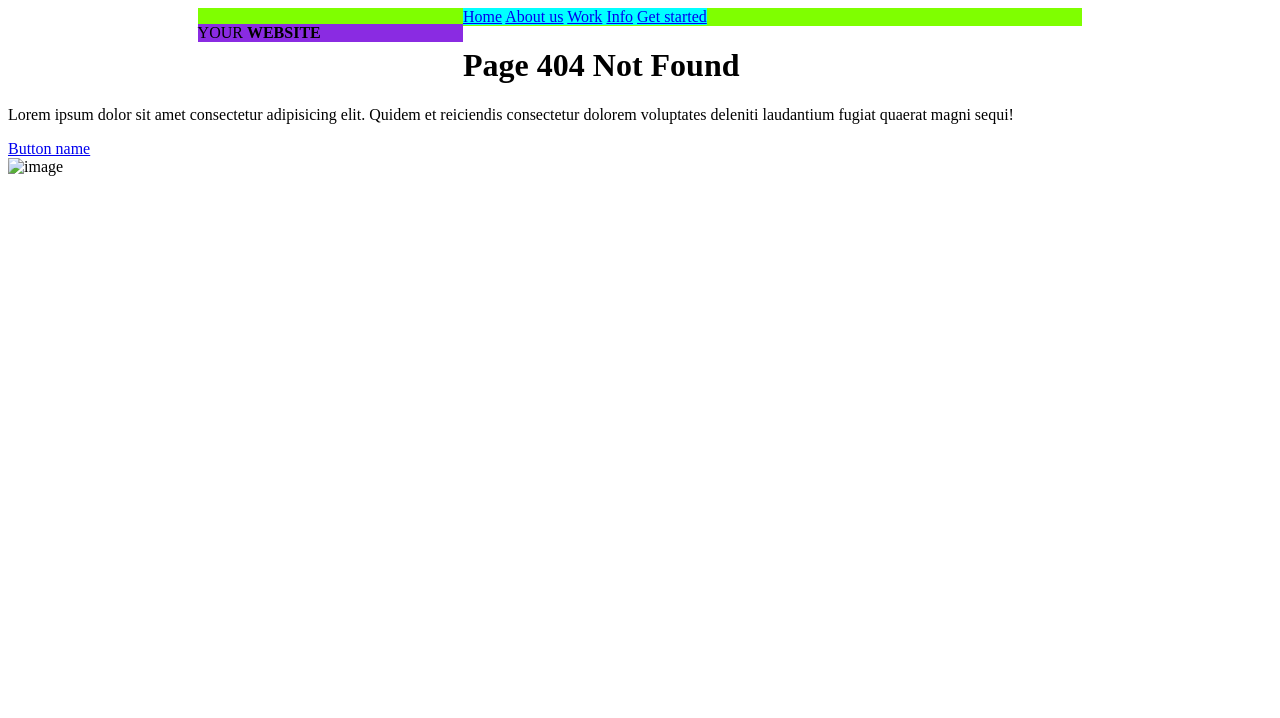
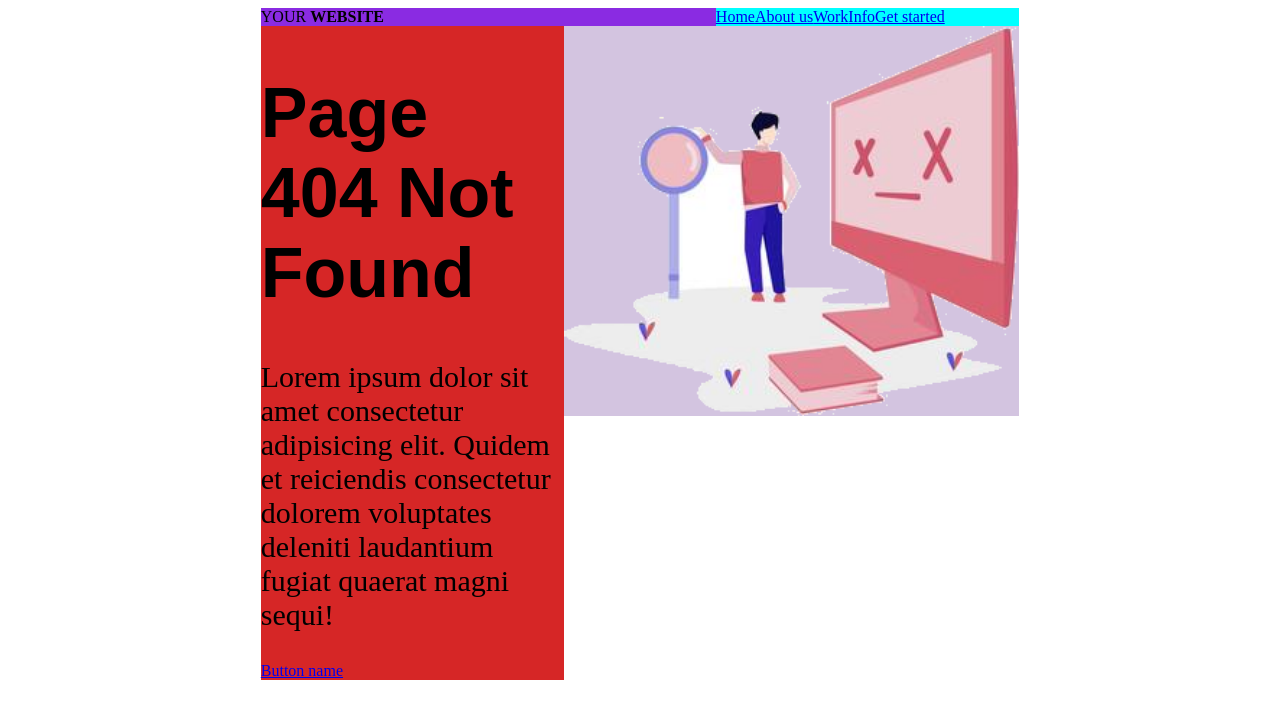
Before and after one commit to marinkus/6-pink, a website: page index.html in a window 1280 px wide. Drawn offline with Linux system fonts and the light colour scheme.

Commit message:
struktura

```diff
--- a/index.html
+++ b/index.html
@@ -7,9 +7,9 @@
     <title>404 not found</title>
 </head>
 <body style="background-color: #ffffff;">
-    <header style="background-color: chartreuse; width: 70%; margin-left: 15%;">
-    <p style="width: 30%; background-color: blueviolet; float: left;">YOUR <span><b>WEBSITE</b></span></p>
-        <div style="width: 70%; background-color: aqua; display: inline;">
+    <header style="background-color: chartreuse; width: 60%; margin-left: 20%; display: inline-block;">
+    <text style="width: 60%; background-color: blueviolet; float: left;">YOUR <span><b>WEBSITE</b></span></text>
+        <div style="width: 40%; background-color: aqua; display: flex;">
             <a href="#">Home</a>
             <a href="#">About us</a>
             <a href="#">Work</a>
@@ -17,13 +17,13 @@
             <a href="#">Get started</a>
         </div>
     </header>
-    <main>
-        <div>
-            <h1>Page 404 Not Found</h1>
-            <p>Lorem ipsum dolor sit amet consectetur adipisicing elit. Quidem et reiciendis consectetur dolorem voluptates deleniti laudantium fugiat quaerat magni sequi!</p>
+    <main style="width: 60%; margin-left: 20%; display: inline-block;">
+        <div style="width: 40%; background-color: rgb(214, 38, 38); float: left;">
+            <h1 style="font-size: 70px; font-family: Arial, Helvetica, sans-serif;">Page 404 Not Found</h1>
+            <p style="font-size: 30px; font-family: 'Times New Roman', Times, serif;">Lorem ipsum dolor sit amet consectetur adipisicing elit. Quidem et reiciendis consectetur dolorem voluptates deleniti laudantium fugiat quaerat magni sequi!</p>
             <a href="#">Button name</a>
         </div>
-        <img src="#" alt="image">
+        <img src="pinklogo.png" alt="image" style="width: 60%; background-color: rgb(211, 196, 224); float: left;">
     </main>
 
 </body>
```
Also changed, not shown: pinklogo.png (added).
